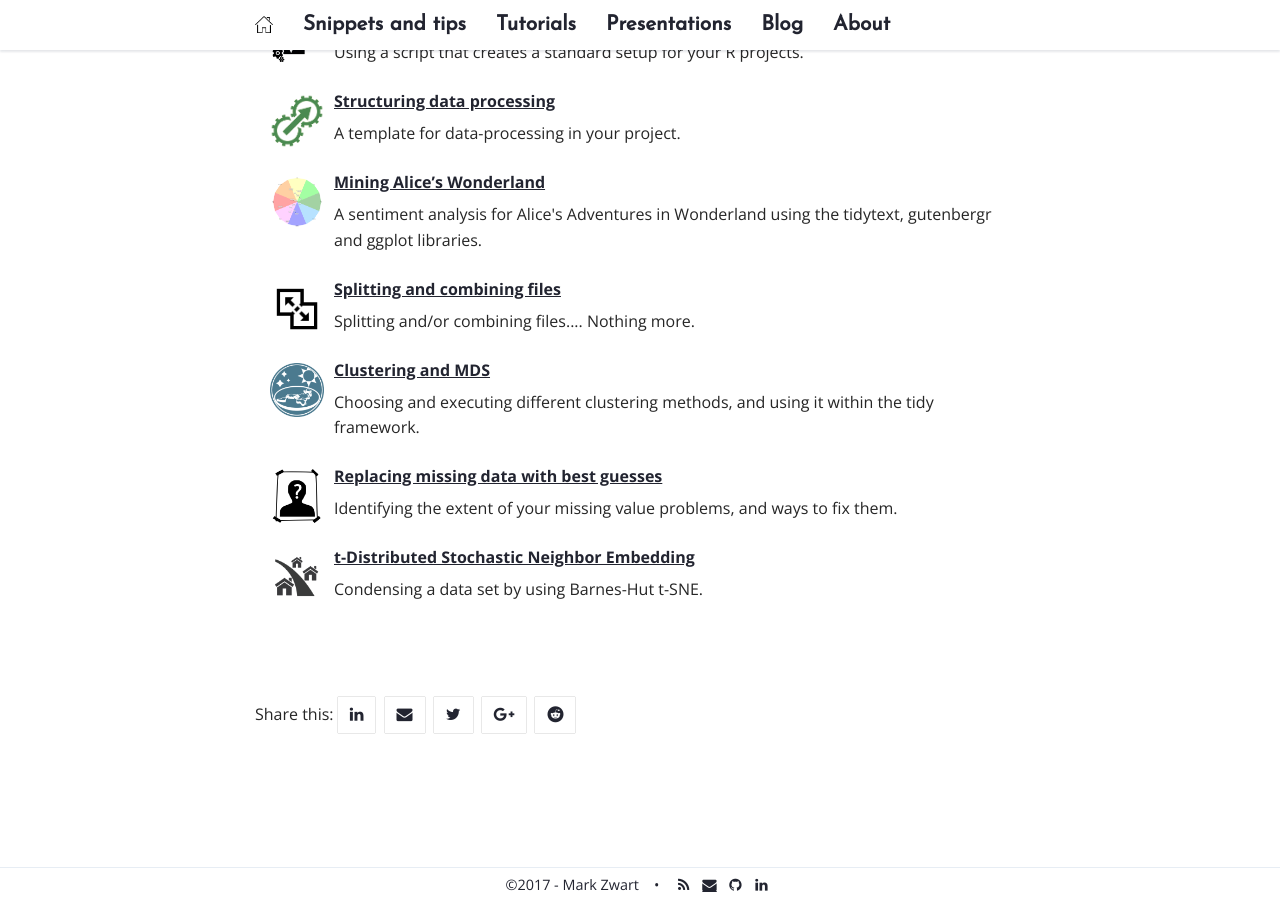
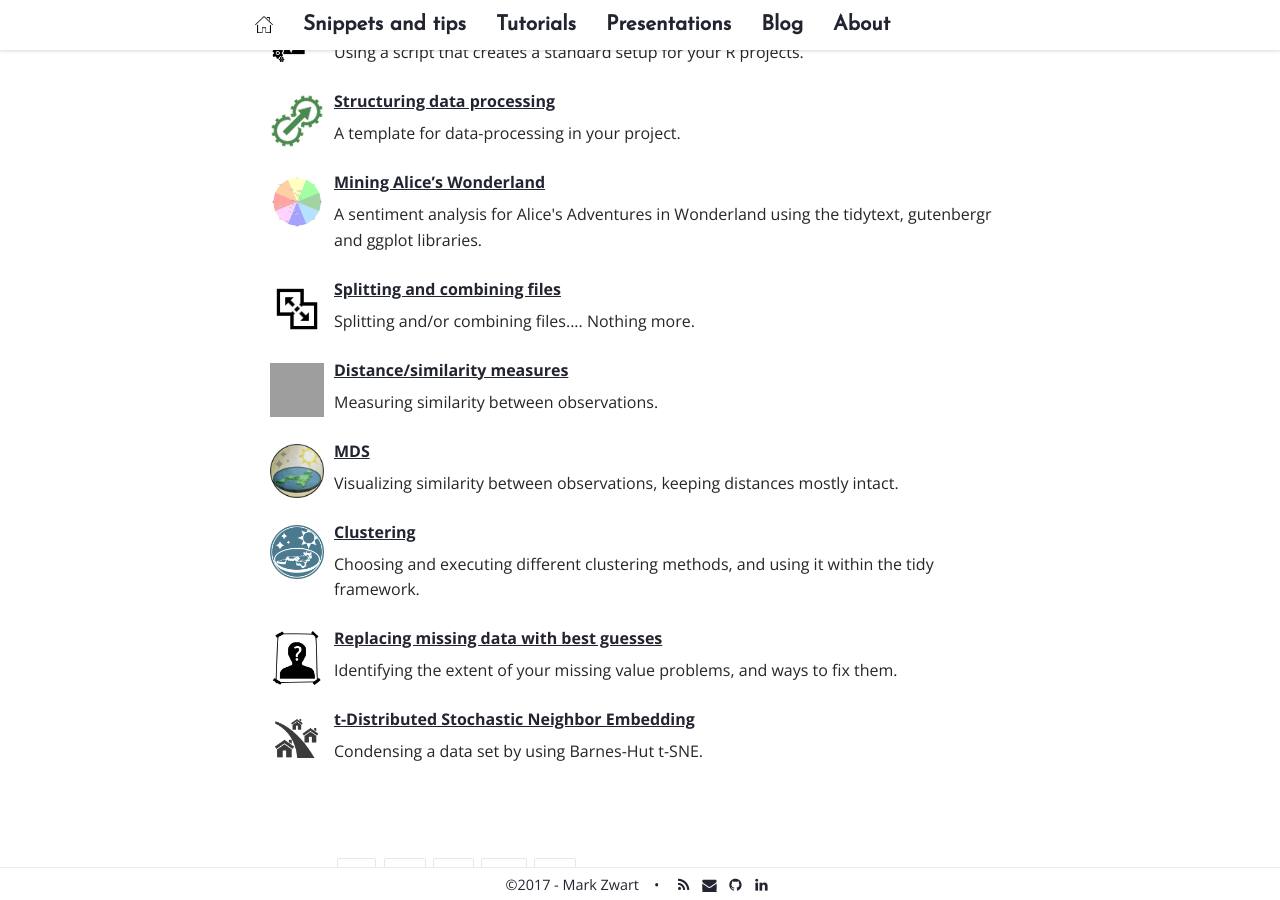
Before and after one commit to mark-me/mark-me.github.io, a Jekyll site: the page built from _pages/02-tutorials.md, in a window 1280 px wide and 900 px high, scrolled down 618 px. Built offline with Jekyll 4.4.1, drawn with Linux system fonts in a browser that asks for light colours; nearby versions of some CDN libraries; comment, search, counter and statistics services are not loaded; grey boxes are pictures that could not be loaded.

Commit message:
Update tutorial-index.yml

```diff
--- a/_data/tutorial-index.yml
+++ b/_data/tutorial-index.yml
@@ -38,7 +38,17 @@
   image: /_pages/tutorials/splitting-combining-files.png
   description: Splitting and/or combining files.... Nothing more.
 
-- title: Clustering and MDS
+- title: Distance/similarity measures
+  url: /distance-measures/
+  image: /_pages/tutorials/distance-measures/distance-measures.png
+  description: Measuring similarity between observations.
+
+- title: MDS
+  url: /mds/
+  image: /_pages/tutorials/mds/mds.png
+  description: Visualizing similarity between observations, keeping distances mostly intact.
+
+- title: Clustering
   url: /clustering-mds/
   image: /_pages/tutorials/clustering-mds/flat-earth.png
   description: Choosing and executing different clustering methods, and using it within the tidy framework.
```
